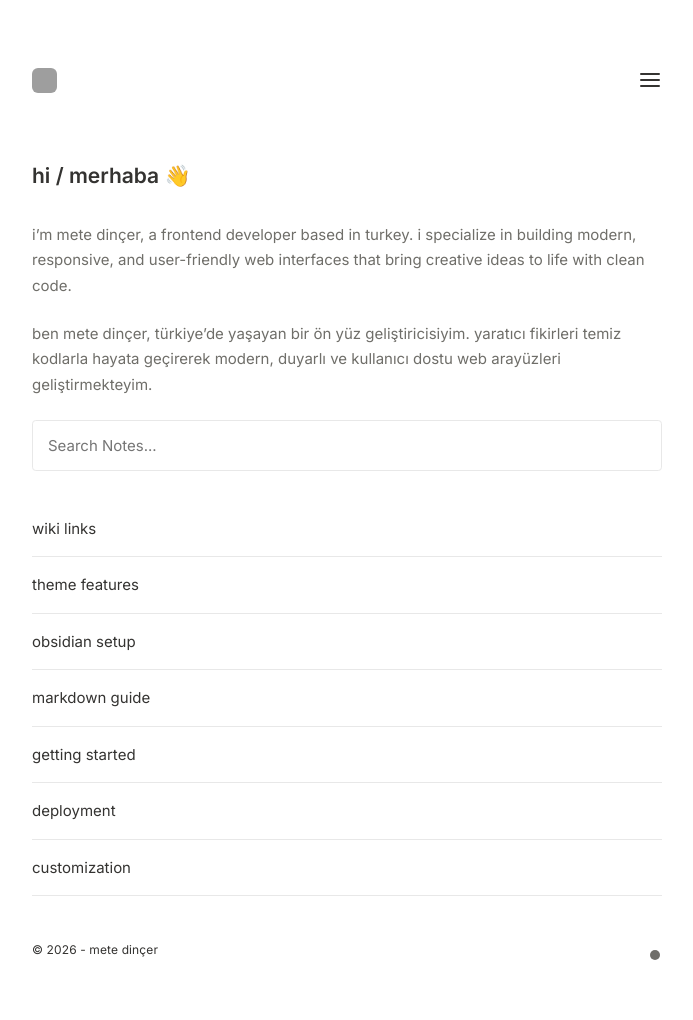
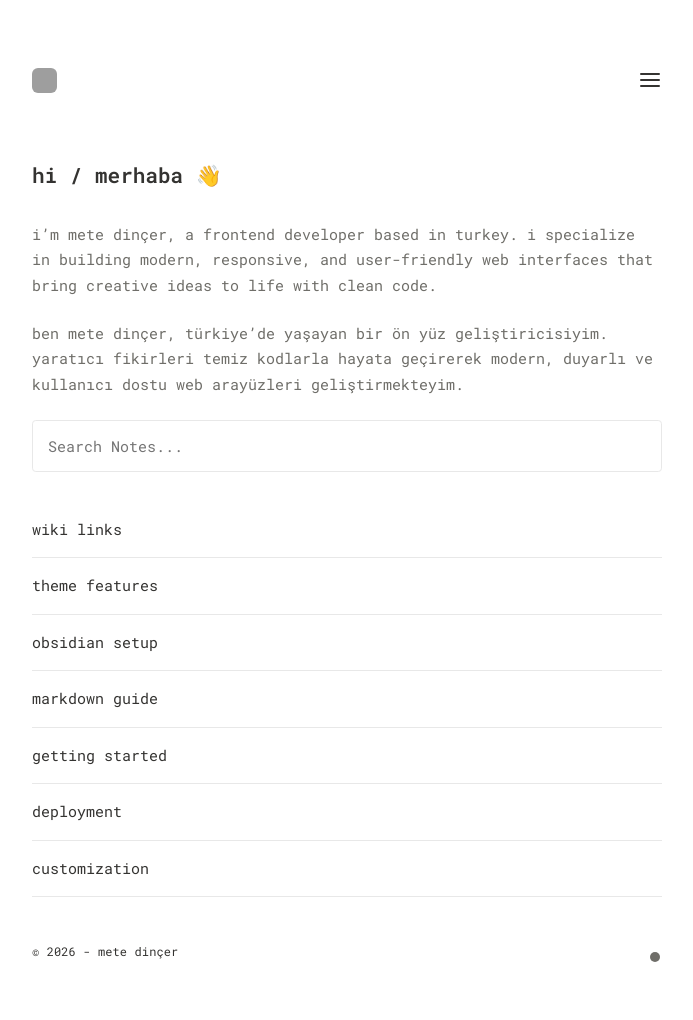
Before and after one commit to medincer/medincer.github.io, a Jekyll site: the page built from pages/index.md, in a window 1280 px wide. Shown: the whole page, without its empty margins (293-986 px from the left). Built offline with Jekyll 4.4.1, drawn with Linux system fonts in a browser that asks for light colours; grey boxes are pictures that could not be loaded.

Commit message:
Update style.css

```diff
--- a/assets/css/style.css
+++ b/assets/css/style.css
@@ -1,4 +1,4 @@
-@import url('https://fonts.googleapis.com/css2?family=Inter:wght@400;600&display=swap');
+@import url('https://fonts.googleapis.com/css2?family=Roboto+Mono:wght@400;600&display=swap');
 
 :root {
   --bg: #ffffff;
@@ -8,7 +8,7 @@
   --brand: rgb(58, 169, 159);
   --border: #e8e8e8;
 
-  --font: "Inter", sans-serif;
+  --font: "Roboto Mono", monospaced;
   --weight-medium: 400;
   --weight-bold: 600;
 
```
